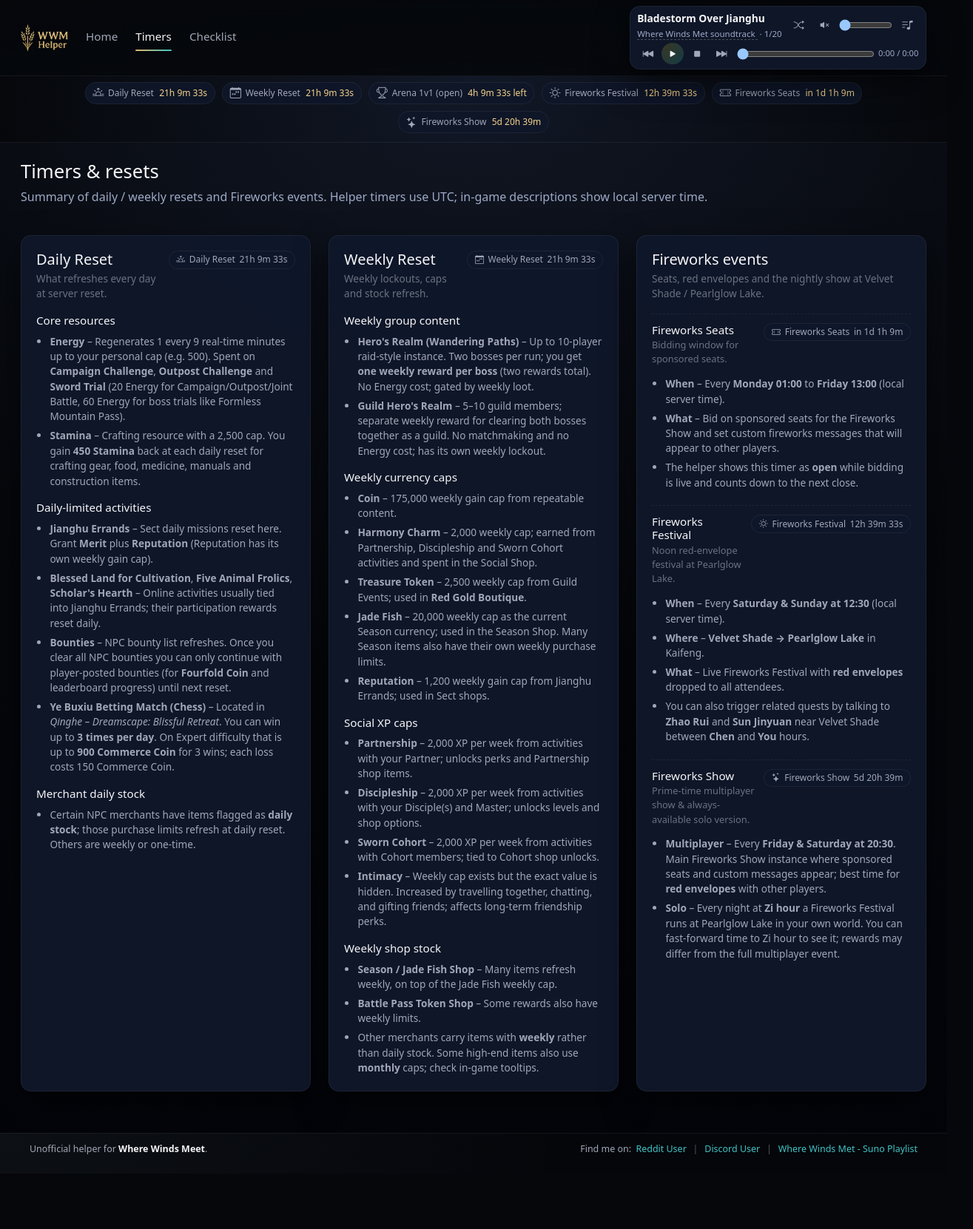
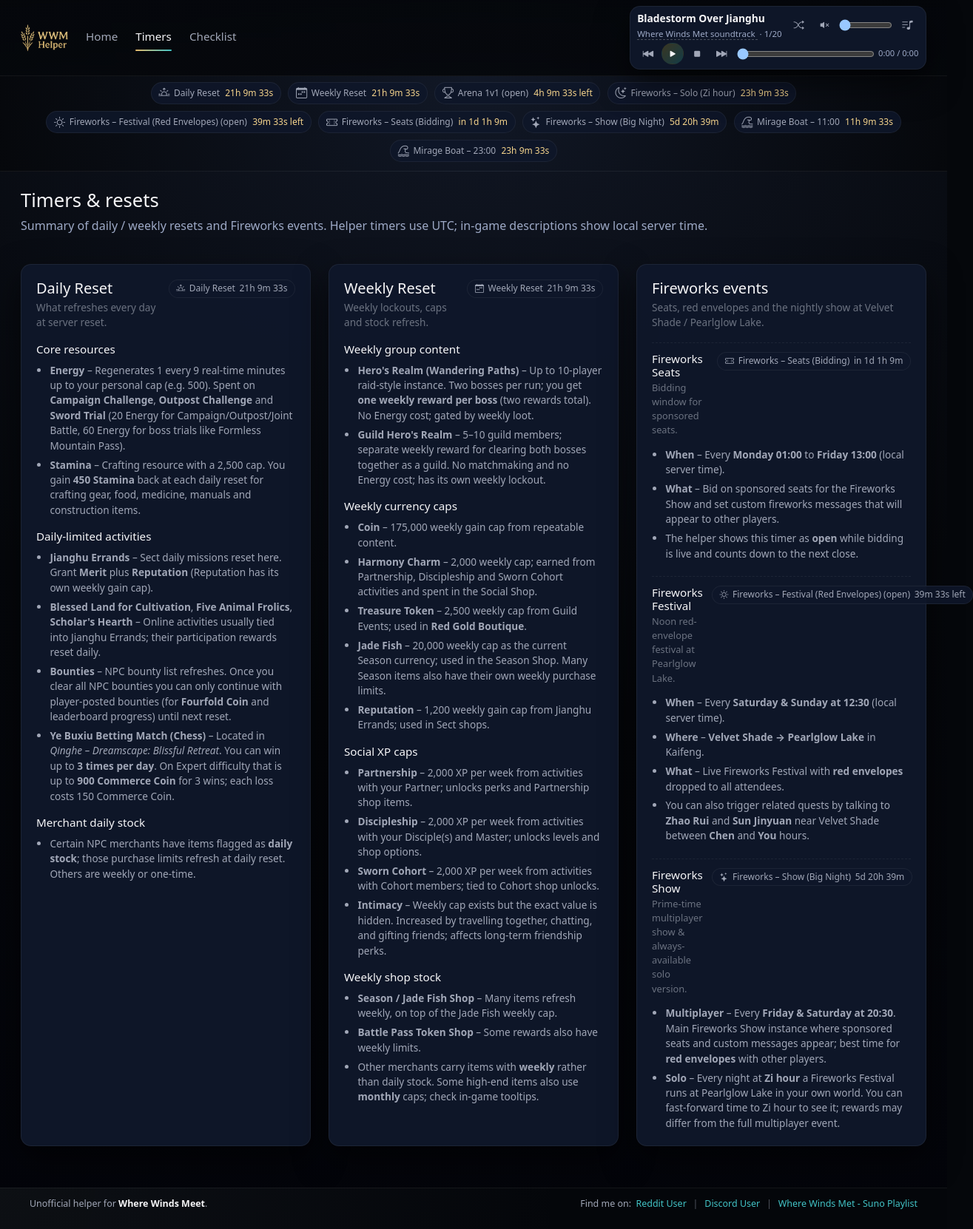
Before and after one commit to Besaids/WWM-Helper, an Angular app: page /timers in a window 1280 px wide. Shown: the whole page at 74% size, 1315 px wide, since content can reach past the window. Before the commit the page ends 1587 px from the top, so only its background shows below. Built offline with nearby package versions, Linux system fonts and the light colour scheme.

Commit message:
current deployment with a fix

```diff
--- /dev/null
+++ b/src/app/components/footer/footer.component.html
@@ -0,0 +1,36 @@
+<footer class="app-footer">
+  <div class="app-footer-inner page-shell">
+    <span class="app-footer-copy">
+      Unofficial helper for
+      <span class="app-footer-game">Where Winds Meet</span>.
+    </span>
+
+    <nav class="app-footer-links">
+      <span>Find me on: </span>
+
+      <a
+        href="https://www.reddit.com/user/Besaids/"
+        target="_blank"
+        rel="noopener noreferrer"
+      >
+        Reddit User
+      </a>
+
+      <a
+        href="https://discordapp.com/users/224358387448545280"
+        target="_blank"
+        rel="noopener noreferrer"
+      >
+        Discord User
+      </a>
+
+      <a
+        href="https://suno.com/playlist/cda7ce2e-c15f-47ad-bb20-885a9ee22513"
+        target="_blank"
+        rel="noopener noreferrer"
+      >
+        Where Winds Met - Suno Playlist
+      </a>
+    </nav>
+  </div>
+</footer>
--- /dev/null
+++ b/src/app/components/footer/footer.component.scss
@@ -0,0 +1,55 @@
+.app-footer {
+  margin-top: 1.5rem;
+  padding: 0.75rem var(--spacing-outer-x) 1.5rem;
+  border-top: 1px solid var(--color-border-subtle);
+  font-size: 0.78rem;
+  color: var(--color-text-secondary);
+  background: radial-gradient(
+      circle at top left,
+      rgba(148, 163, 184, 0.06),
+      transparent 60%
+    )
+    rgba(5, 7, 11, 0.98);
+}
+
+.app-footer-inner {
+  /* Width and horizontal centering come from .page-shell */
+  display: flex;
+  align-items: center;
+  justify-content: space-between;
+  gap: 0.75rem;
+  flex-wrap: wrap;
+}
+
+.app-footer-game {
+  font-weight: 600;
+  color: var(--color-text-primary);
+}
+
+.app-footer-links {
+  display: inline-flex;
+  align-items: center;
+  flex-wrap: wrap;
+  gap: 0.4rem; /* a bit tighter since we add separators */
+}
+
+/* Put a "|" between consecutive links */
+.app-footer-links a + a::before {
+  content: '|';
+  margin: 0 0.35rem 0 0.15rem;
+  opacity: 0.5;
+  color: var(--color-text-secondary);
+}
+
+.app-footer-links a:hover,
+.app-footer-links a:focus-visible {
+  color: var(--color-text-primary);
+  text-decoration: none;
+}
+
+@media (max-width: 768px) {
+  .app-footer-inner {
+    flex-direction: column;
+    align-items: flex-start;
+  }
+}
--- /dev/null
+++ b/src/app/components/footer/footer.component.ts
@@ -0,0 +1,12 @@
+import { CommonModule } from '@angular/common';
+import { ChangeDetectionStrategy, Component } from '@angular/core';
+
+@Component({
+  selector: 'app-footer',
+  standalone: true,
+  imports: [CommonModule],
+  templateUrl: './footer.component.html',
+  styleUrl: './footer.component.scss',
+  changeDetection: ChangeDetectionStrategy.OnPush,
+})
+export class FooterComponent {}
--- /dev/null
+++ b/src/app/components/footer/index.ts
@@ -0,0 +1 @@
+export * from './footer.component';
--- a/src/app/components/index.ts
+++ b/src/app/components/index.ts
@@ -1,4 +1,5 @@
 export * from './checklist';
+export * from './footer';
 export * from './home';
 export * from './layout';
 export * from './music-player';
--- a/src/app/components/layout/layout.component.html
+++ b/src/app/components/layout/layout.component.html
@@ -6,35 +6,5 @@
     <router-outlet></router-outlet>
   </main>
 
-  <footer class="app-footer">
-    <div class="app-footer-inner page-shell">
-      <span class="app-footer-copy">
-        Unofficial helper for <span class="app-footer-game">Where Winds Meet</span>.
-      </span>
-
-      <nav class="app-footer-links">
-        <span>Find me on: </span>
-
-        <a href="https://www.reddit.com/user/Besaids/" target="_blank" rel="noopener noreferrer">
-          Reddit User
-        </a>
-
-        <a
-          href="https://discordapp.com/users/224358387448545280"
-          target="_blank"
-          rel="noopener noreferrer"
-        >
-          Discord User
-        </a>
-
-        <a
-          href="https://suno.com/playlist/cda7ce2e-c15f-47ad-bb20-885a9ee22513"
-          target="_blank"
-          rel="noopener noreferrer"
-        >
-          Where Winds Met - Suno Playlist
-        </a>
-      </nav>
-    </div>
-  </footer>
+  <app-footer></app-footer>
 </div>
--- a/src/app/components/layout/layout.component.scss
+++ b/src/app/components/layout/layout.component.scss
@@ -10,55 +10,3 @@
   flex: 1;
   padding: 1.5rem var(--spacing-outer-x) 2rem;
 }
-
-.app-footer {
-  margin-top: 1.5rem;
-  padding: 0.75rem var(--spacing-outer-x) 1.5rem;
-  border-top: 1px solid var(--color-border-subtle);
-  font-size: 0.78rem;
-  color: var(--color-text-secondary);
-  background: radial-gradient(circle at top left, rgba(148, 163, 184, 0.06), transparent 60%)
-    rgba(5, 7, 11, 0.98);
-}
-
-.app-footer-inner {
-  /* Width and horizontal centering come from .page-shell */
-  display: flex;
-  align-items: center;
-  justify-content: space-between;
-  gap: 0.75rem;
-  flex-wrap: wrap;
-}
-
-.app-footer-game {
-  font-weight: 600;
-  color: var(--color-text-primary);
-}
-
-.app-footer-links {
-  display: inline-flex;
-  align-items: center;
-  flex-wrap: wrap;
-  gap: 0.4rem; /* a bit tighter since we add separators */
-}
-
-/* Put a "|" between consecutive links */
-.app-footer-links a + a::before {
-  content: '|';
-  margin: 0 0.35rem 0 0.15rem;
-  opacity: 0.5;
-  color: var(--color-text-secondary);
-}
-
-.app-footer-links a:hover,
-.app-footer-links a:focus-visible {
-  color: var(--color-text-primary);
-  text-decoration: none;
-}
-
-@media (max-width: 768px) {
-  .app-footer-inner {
-    flex-direction: column;
-    align-items: flex-start;
-  }
-}
--- a/src/app/components/layout/layout.component.ts
+++ b/src/app/components/layout/layout.component.ts
@@ -3,11 +3,12 @@ import { ChangeDetectionStrategy, Component } from '@angular/core';
 import { RouterOutlet } from '@angular/router';
 import { NavbarComponent } from '../navbar';
 import { TimerStripComponent } from '../timer-strip';
+import { FooterComponent } from '../footer';
 
 @Component({
   selector: 'app-layout',
   standalone: true,
-  imports: [CommonModule, RouterOutlet, NavbarComponent, TimerStripComponent],
+  imports: [CommonModule, RouterOutlet, NavbarComponent, TimerStripComponent, FooterComponent],
   templateUrl: './layout.component.html',
   styleUrl: './layout.component.scss',
   changeDetection: ChangeDetectionStrategy.OnPush,
--- a/src/app/components/navbar/navbar.component.scss
+++ b/src/app/components/navbar/navbar.component.scss
@@ -65,14 +65,21 @@
 
 /* Burger */
 
+/* Burger */
+
 .nav-toggle {
   border: none;
   background: transparent;
   color: var(--color-text-secondary);
   font-size: 1.5rem;
   padding: 0;
-  display: none; // only on mobile
+
+  /* mobile-first: visible on small screens */
+  display: inline-flex;
+  align-items: center;
+  justify-content: center;
 }
+
 
 /* Mobile menu */
 
@@ -128,9 +135,14 @@
     display: none;
   }
 
+  /* hide burger on desktop */
+  .nav-toggle {
+    display: none;
+  }
+
   .nav-music-player-container {
     flex: 0 0 auto;
-    margin-left: auto; // push player to the far right
+    margin-left: auto;
     justify-content: flex-end;
   }
 }
--- a/src/app/configs/timer-definitions.ts
+++ b/src/app/configs/timer-definitions.ts
@@ -51,25 +51,43 @@ export const TIMER_DEFINITIONS: TimerDefinition[] = [
   // Fireworks hub – Kaifeng
   // ========================
 
-  // 1) Fireworks Festival – Every Saturday, Sunday at 12:30 (UTC)
+  // 0) Fireworks – Solo (Zi hour) – every evening at Zi hour (~23:00 local)
   {
-    id: 'fireworks-festival',
-    label: 'Fireworks Festival',
-    shortLabel: 'Festival',
-    icon: 'bi-brightness-high',
+    id: 'fireworks-solo-zi',
+    label: 'Fireworks – Solo (Zi hour)',
+    shortLabel: 'Solo',
+    icon: 'bi-moon-stars',
     schedule: {
-      type: 'weekly-multi',
-      weekdays: [6, 7], // Sat, Sun
-      hour: 12,
-      minute: 30,
+      type: 'daily',
+      hour: 23,
+      minute: 0,
     },
   },
 
-  // 2) Seats Bidding – Monday 1:00 → Friday 13:00 (UTC)
-  //    One long weekly window, with "open" / "closed" state.
+  // 1) Fireworks – Festival (Red Envelopes)
+  // Leisure card: Every Saturday at 12:30 and Every Sunday at 0:30 (local time)
+  // Modelled as a weekly window: open Sat 12:30, close Sun 0:30.
+  {
+    id: 'fireworks-festival',
+    label: 'Fireworks – Festival (Red Envelopes)',
+    shortLabel: 'Fest',
+    icon: 'bi-brightness-high',
+    schedule: {
+      type: 'weekly-range',
+      openWeekday: 6, // Saturday
+      openHour: 12,
+      openMinute: 30,
+      closeWeekday: 7, // Sunday
+      closeHour: 0,
+      closeMinute: 30,
+    },
+  },
+
+  // 2) Fireworks – Seats (Bidding)
+  // Map: Every Monday 1:00 → Every Friday 13:00 (local time)
   {
     id: 'fireworks-seats',
-    label: 'Fireworks Seats',
+    label: 'Fireworks – Seats (Bidding)',
     shortLabel: 'Seats',
     icon: 'bi-ticket-perforated',
     schedule: {
@@ -83,10 +101,11 @@ export const TIMER_DEFINITIONS: TimerDefinition[] = [
     },
   },
 
-  // 3) Fireworks Show – Event Time: Every Friday, Saturday at 20:30 (UTC)
+  // 3) Fireworks – Show (Big Night)
+  // Map: Event time Every Friday, Saturday at 20:30 (local time)
   {
     id: 'fireworks-show',
-    label: 'Fireworks Show',
+    label: 'Fireworks – Show (Big Night)',
     shortLabel: 'Show',
     icon: 'bi-stars',
     schedule: {
@@ -96,4 +115,36 @@ export const TIMER_DEFINITIONS: TimerDefinition[] = [
       minute: 30,
     },
   },
+
+  // ========================
+  // Mirage Boat – Yellow River cruise
+  // ========================
+
+  // Leisure card: Every Sunday at 11:00 (local time)
+  {
+    id: 'mirage-boat-11',
+    label: 'Mirage Boat – 11:00',
+    shortLabel: 'Mirage 11:00',
+    icon: 'bi-tsunami',
+    schedule: {
+      type: 'weekly',
+      weekday: 7, // Sunday
+      hour: 11,
+      minute: 0,
+    },
+  },
+
+  // Leisure card: Every Sunday at 23:00 (local time)
+  {
+    id: 'mirage-boat-23',
+    label: 'Mirage Boat – 23:00',
+    shortLabel: 'Mirage 23:00',
+    icon: 'bi-tsunami',
+    schedule: {
+      type: 'weekly',
+      weekday: 7, // Sunday
+      hour: 23,
+      minute: 0,
+    },
+  },
 ];
```
